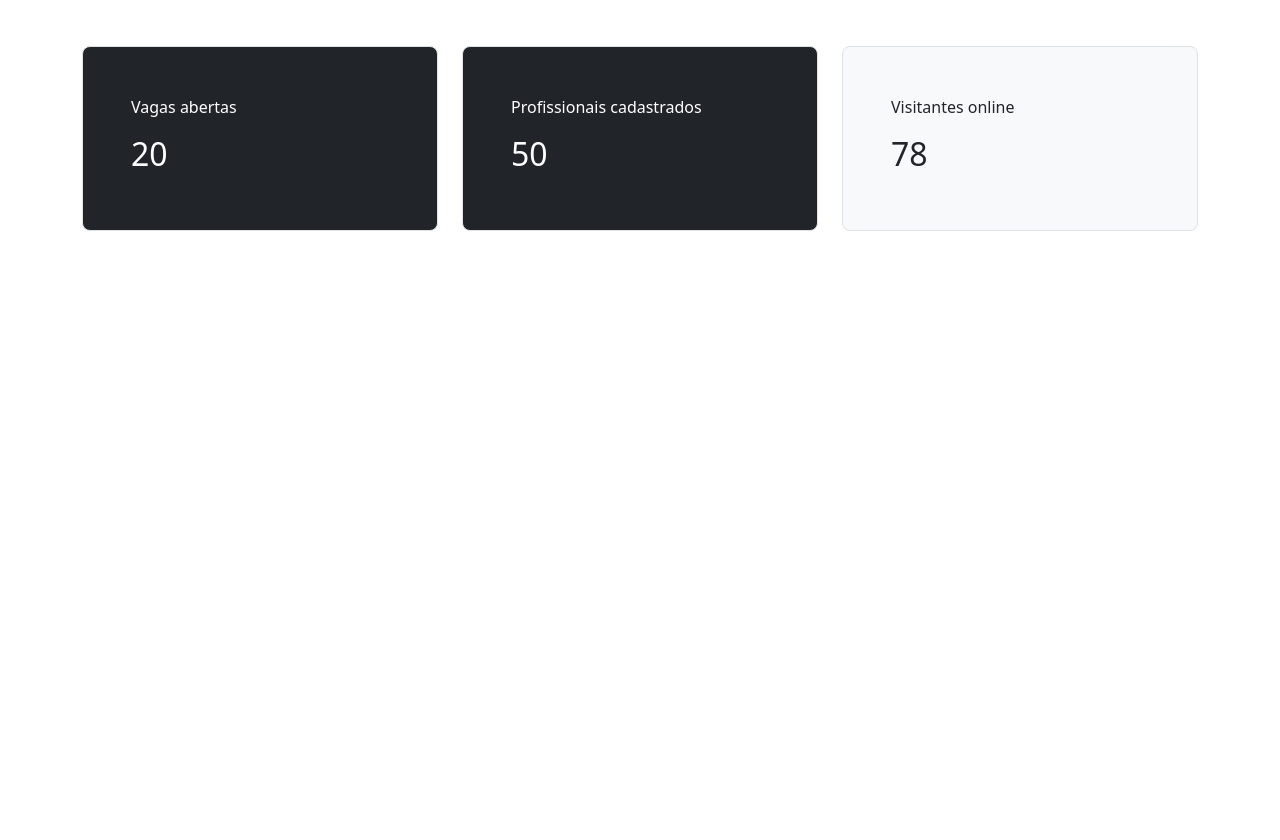
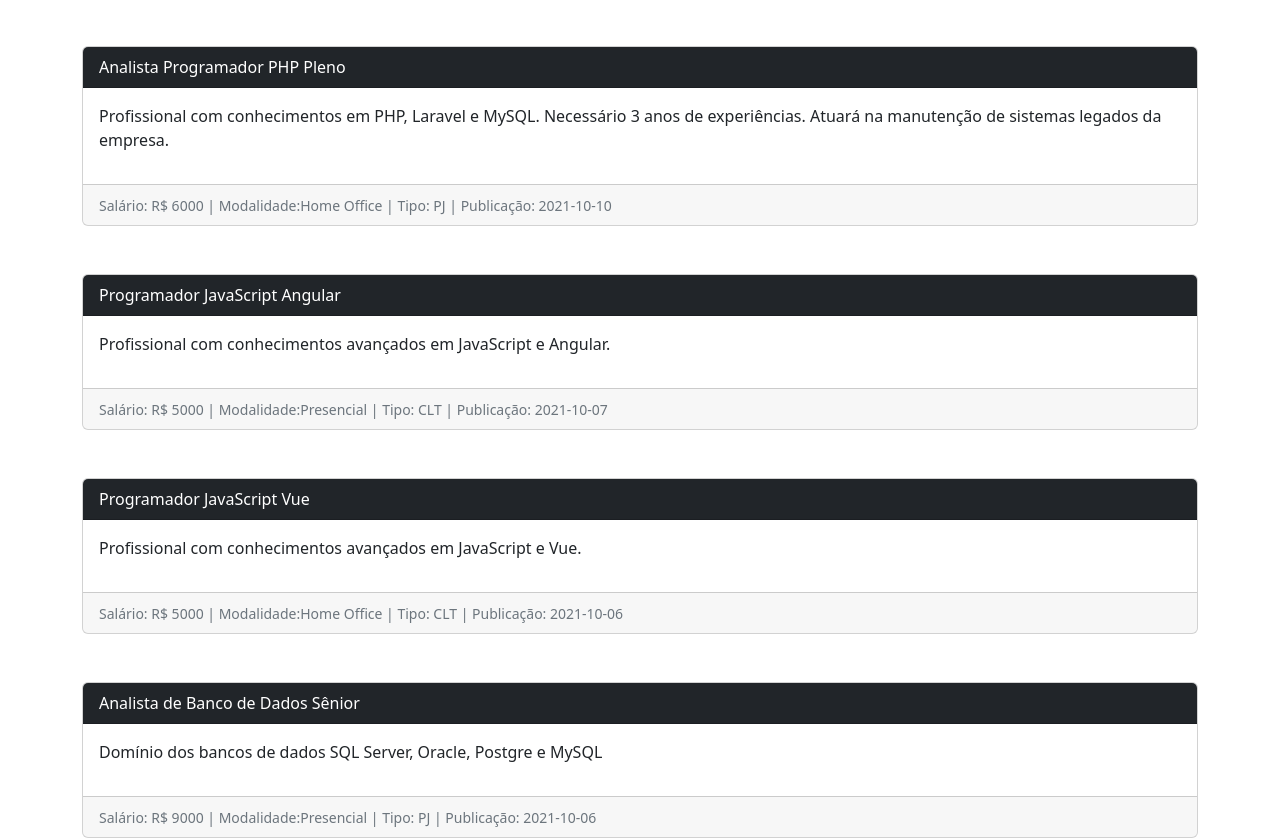
Before and after one commit to jonasmzsouza/vue-vagas, a Vue app: page / in a window 1280 px wide. Shown: the part 358-1198 px from the top of the page. Before the commit the page ends 800 px from the top, so only its background shows below. Built offline with nearby package versions, Linux system fonts and the light colour scheme.

Commit message:
new: add vaga-component

```diff
--- a/src/components/comuns/PesquisarVagaComponent.vue
+++ b/src/components/comuns/PesquisarVagaComponent.vue
@@ -12,8 +12,8 @@
           />
           <small class="form-text text-muted"
             >Informe palavras que estejam relacionadas com o título da vaga que
-            você procura</small
-          >
+            você procura
+          </small>
         </div>
       </div>
     </div>
--- /dev/null
+++ b/src/components/comuns/VagaComponent.vue
@@ -0,0 +1,46 @@
+<template>
+  <div class="card">
+    <div class="card-header bg-dark text-white">{{ titulo }}</div>
+    <div class="card-body">
+      <p>{{ descricao }}</p>
+    </div>
+    <div class="card-footer">
+      <small class="text-muted">
+        Salário: R$ {{ salario }} | Modalidade:{{ modalidade }} | Tipo:
+        {{ tipo }} | Publicação: {{ publicacao }}
+      </small>
+    </div>
+  </div>
+</template>
+
+<script>
+export default {
+  name: "VagaComponent",
+  props: {
+    titulo: {
+      type: String,
+      required: true,
+    },
+    descricao: {
+      type: String,
+      required: true,
+    },
+    salario: {
+      type: Number,
+      required: true,
+    },
+    modalidade: {
+      type: String,
+      required: true,
+    },
+    tipo: {
+      type: String,
+      required: true,
+    },
+    publicacao: {
+      type: String,
+      required: true,
+    },
+  },
+};
+</script>
--- a/src/components/views/HomeComponent.vue
+++ b/src/components/views/HomeComponent.vue
@@ -2,7 +2,13 @@
   <div class="container py-4">
     <div class="row">
       <div class="col">
-        <pesquisar-vaga-component></pesquisar-vaga-component>
+        <pesquisar-vaga-component />
+      </div>
+    </div>
+
+    <div class="row mt-5" v-for="(vaga, index) in vagas" :key="index">
+      <div class="col">
+        <vaga-component v-bind="vaga" />
       </div>
     </div>
 
@@ -13,7 +19,7 @@
           indicador="20"
           bg="bg-dark"
           color="text-white"
-        ></indicador-component>
+        />
       </div>
 
       <div class="col col-md-4">
@@ -22,7 +28,7 @@
           indicador="50"
           bg="bg-dark"
           color="text-white"
-        ></indicador-component>
+        />
       </div>
 
       <div class="col col-md-4">
@@ -31,7 +37,7 @@
           :indicador="usuariosOnline"
           bg="bg-light"
           color="text-dark"
-        ></indicador-component>
+        />
       </div>
     </div>
   </div>
@@ -40,14 +46,64 @@
 <script>
 import IndicadorComponent from "@/components/comuns/IndicadorComponent.vue";
 import PesquisarVagaComponent from "@/components/comuns/PesquisarVagaComponent.vue";
+import VagaComponent from "@/components/comuns/VagaComponent.vue";
+
 export default {
   name: "HomeComponent",
   components: {
     IndicadorComponent,
     PesquisarVagaComponent,
+    VagaComponent,
   },
   data: () => ({
     usuariosOnline: 0,
+    vagas: [
+      {
+        titulo: "Analista Programador PHP Pleno",
+        descricao:
+          "Profissional com conhecimentos em PHP, Laravel e MySQL. Necessário 3 anos de experiências. Atuará na manutenção de sistemas legados da empresa.",
+        salario: 6000,
+        modalidade: "Home Office",
+        tipo: "PJ",
+        publicacao: "2021-10-10",
+      },
+      {
+        titulo: "Programador JavaScript Angular",
+        descricao:
+          "Profissional com conhecimentos avançados em JavaScript e Angular.",
+        salario: 5000,
+        modalidade: "Presencial",
+        tipo: "CLT",
+        publicacao: "2021-10-07",
+      },
+      {
+        titulo: "Programador JavaScript Vue",
+        descricao:
+          "Profissional com conhecimentos avançados em JavaScript e Vue.",
+        salario: 5000,
+        modalidade: "Home Office",
+        tipo: "CLT",
+        publicacao: "2021-10-06",
+      },
+      {
+        titulo: "Analista de Banco de Dados Sênior",
+        descricao:
+          "Domínio dos bancos de dados SQL Server, Oracle, Postgre e MySQL",
+        salario: 9000,
+        modalidade: "Presencial",
+        tipo: "PJ",
+        publicacao: "2021-10-06",
+      },
+      {
+        titulo: "Programador Web Júnior",
+        descricao:
+          "Conhecimentos básicos em HTML, CSS, JavaScript, Bootstrap, PHP e MySQL",
+        salario: 3000,
+        modalidade: "Presencial",
+        tipo: "CLT",
+        publicacao: "2021-10-05",
+      },
+    ],
   }),
   methods: {
     getUsuariosOnline() {
```
